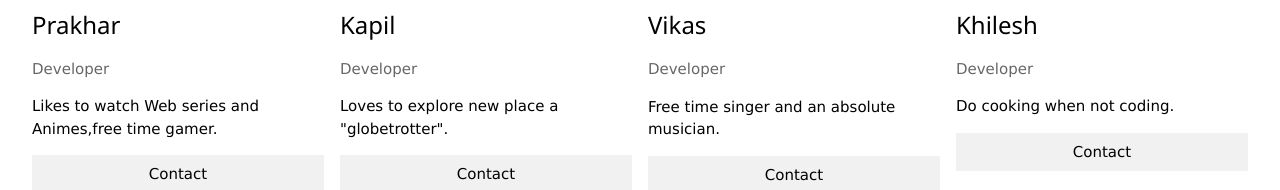
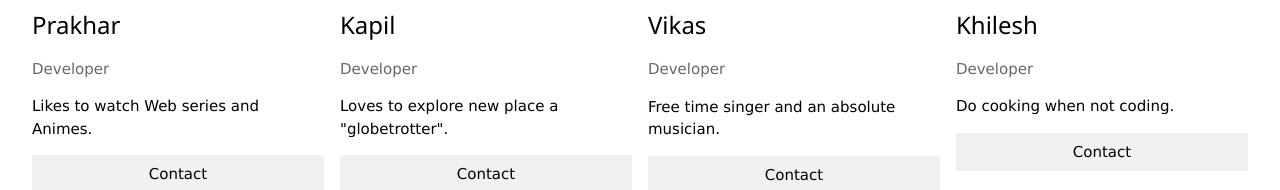
Before and after one commit to prakhart07/CDAC-project-frontpage, a plain HTML site: page index.html in a window 1280 px wide. Shown: the part 1669-1859 px from the top of the page. Drawn offline with nearby package versions, Linux system fonts and the light colour scheme.

Commit message:
details edit

```diff
--- a/index.html
+++ b/index.html
@@ -65,7 +65,7 @@
       <img src="./image/WhatsApp Image 2023-08-30 at 5.37.20 PM (copy).jpeg" alt="Prakhar" style="width:100%">
       <h3>Prakhar</h3>
       <p class="w3-opacity">Developer</p>
-      <p>Likes to watch Web series and Animes,free time gamer.</p>
+      <p>Likes to watch Web series and Animes.</p>
       <p><button class="w3-button w3-light-grey w3-block">Contact</button></p>
     </div>
     <div class="w3-col l3 m6 w3-margin-bottom">
```
